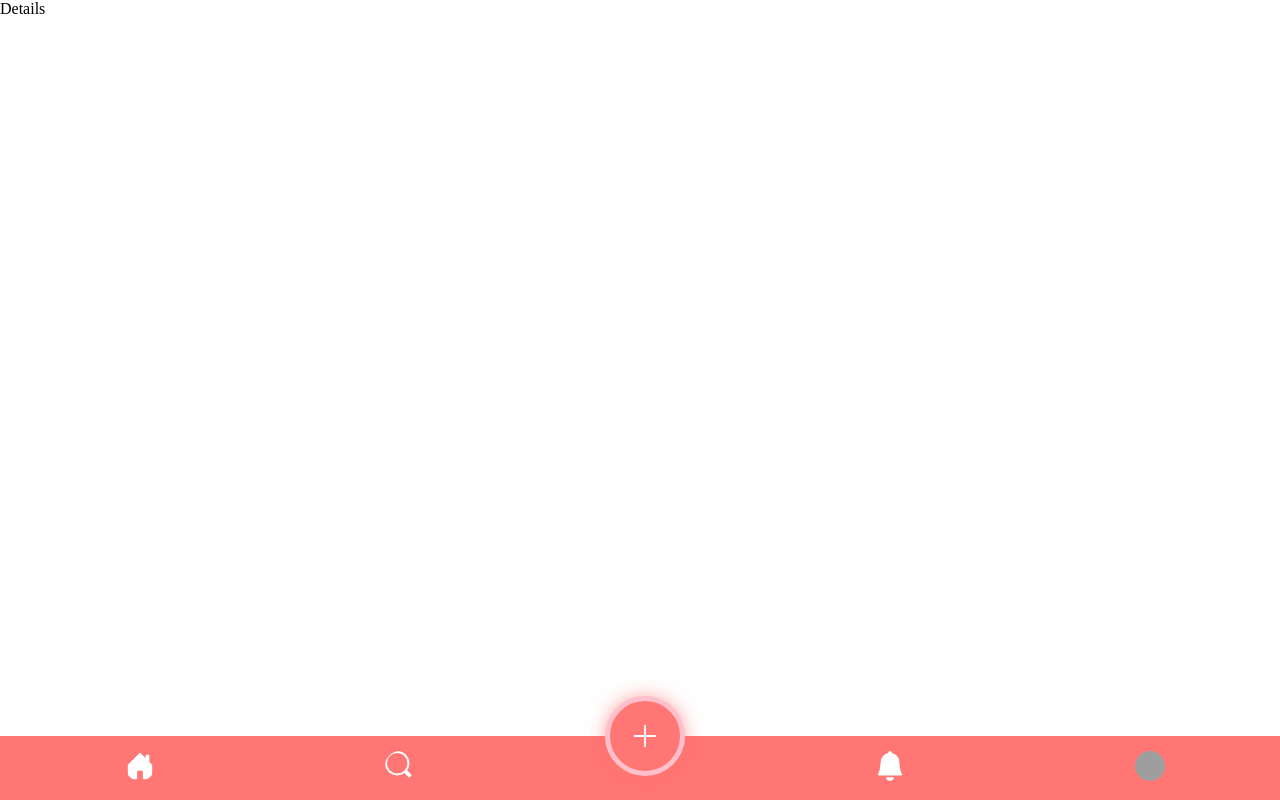
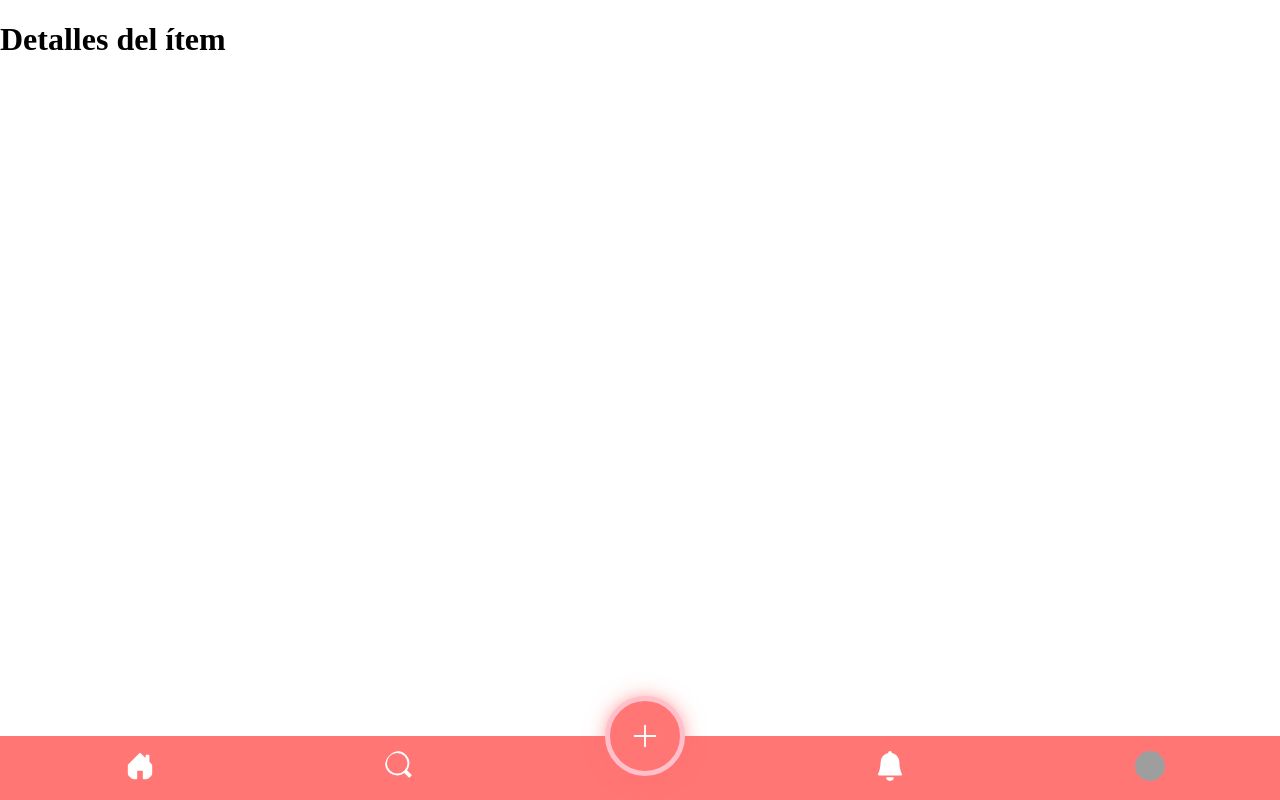
Before and after one commit to rojasofia/replica-insta, a React (Vite) app: page /details in a window 1280 px wide. Built offline with nearby package versions, Linux system fonts and the light colour scheme; grey boxes are pictures that could not be loaded.

Commit message:
Update Details.jsx

```diff
--- a/src/pages/Details/Details.jsx
+++ b/src/pages/Details/Details.jsx
@@ -1,9 +1,22 @@
 import React from 'react'
+import { useParams } from 'react-router-dom';
+
+// const  = () => {
+//   return (
+//     <div>Details</div>
+//   )
+// }
 
 const Details = () => {
+  let { id } = useParams();
+
   return (
-    <div>Details</div>
-  )
-}
+    <div>
+      {/* Renderiza la información del ítem usando el id */}
+      <h1>Detalles del ítem {id}</h1>
+      {/* ... */}
+    </div>
+  );
+};
 
 export default Details
```
